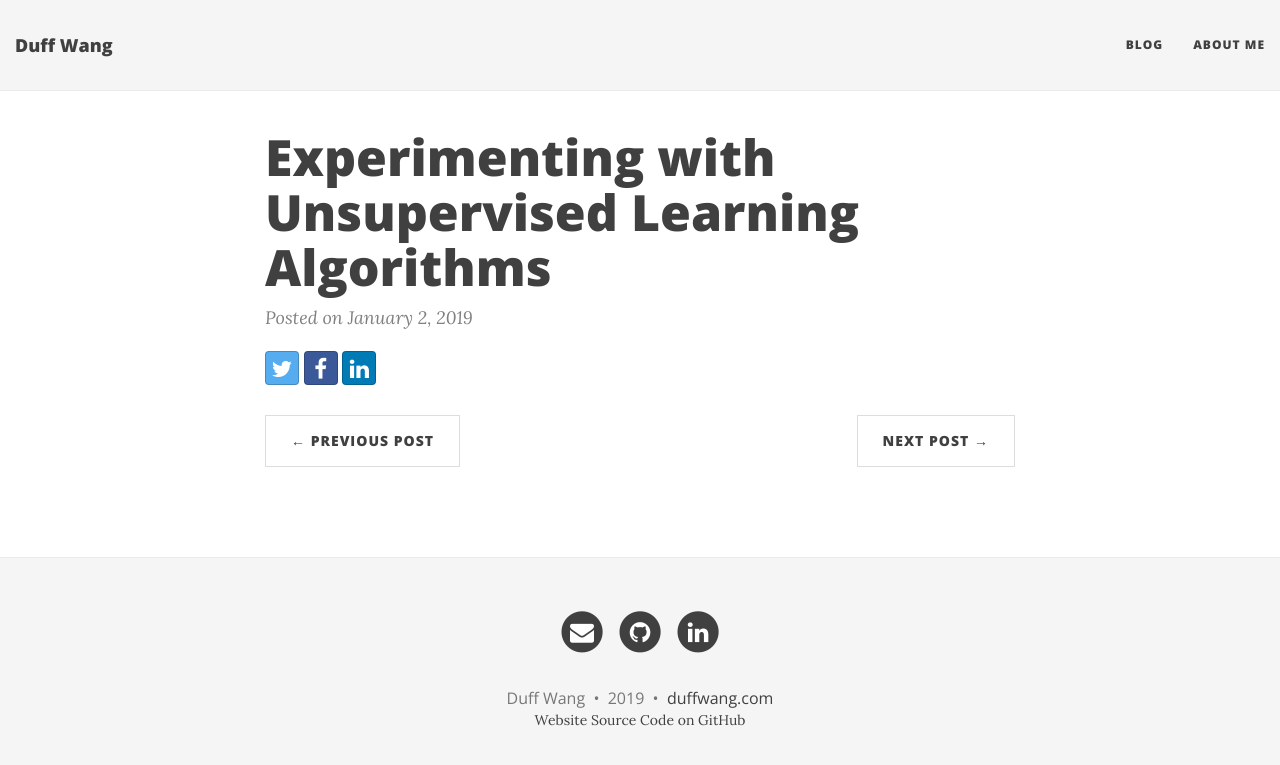
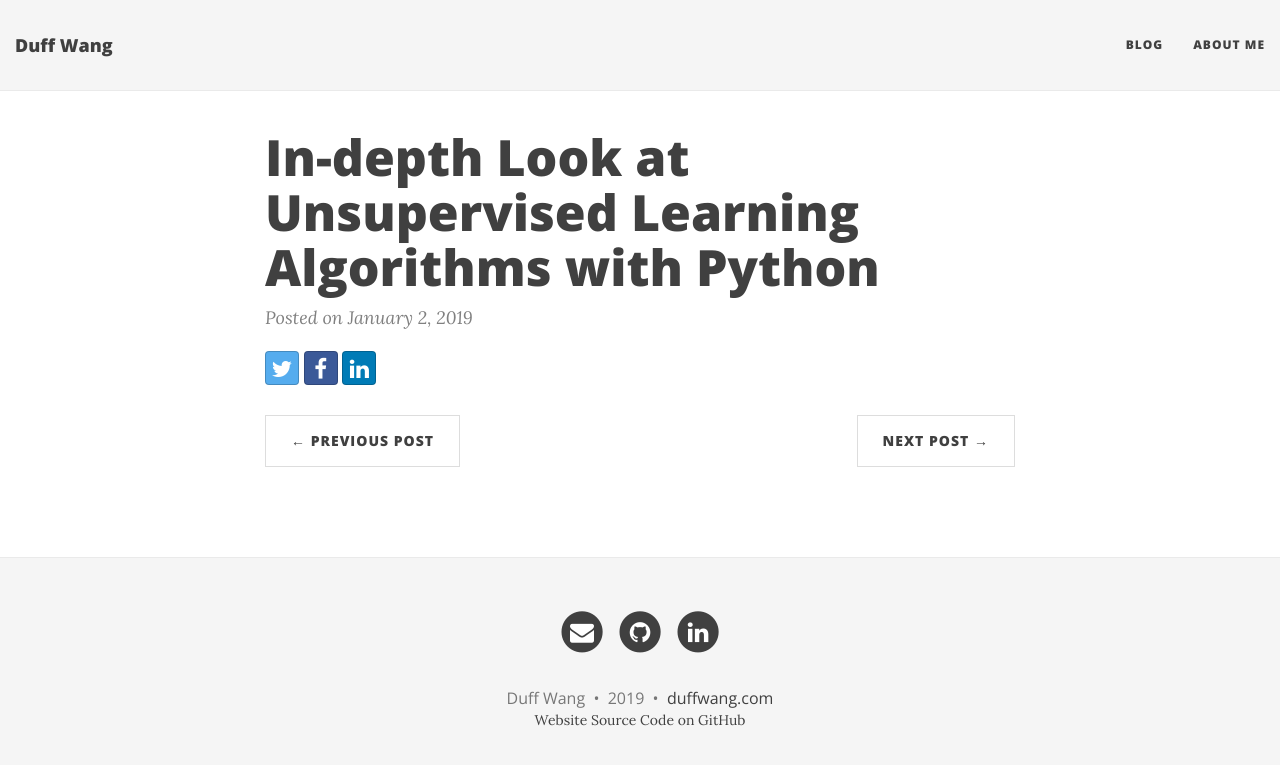
Before and after one commit to duffwang/duffwang.github.io, a Jekyll site: the page built from _posts/2019-01-02-unsupervised-learning.md, in a window 1280 px wide. Shown: the top 765 px of the page. Built offline with Jekyll 4.4.1, drawn with Linux system fonts in a browser that asks for light colours; nearby versions of some CDN libraries; comment, search, counter and statistics services are not loaded.

Commit message:
post title changes

```diff
--- a/_posts/2019-01-02-unsupervised-learning.md
+++ b/_posts/2019-01-02-unsupervised-learning.md
@@ -1,4 +1,4 @@
 ---
 layout: post
-title: Experimenting with Unsupervised Learning Algorithms
+title: In-depth Look at Unsupervised Learning Algorithms with Python
 ---
```
Also changed, not shown: _posts/2019-01-12-supervised-learning.md (+1 -1 lines), _posts/2019-02-01-machine-learning-trading.md (+1 -1 lines).
